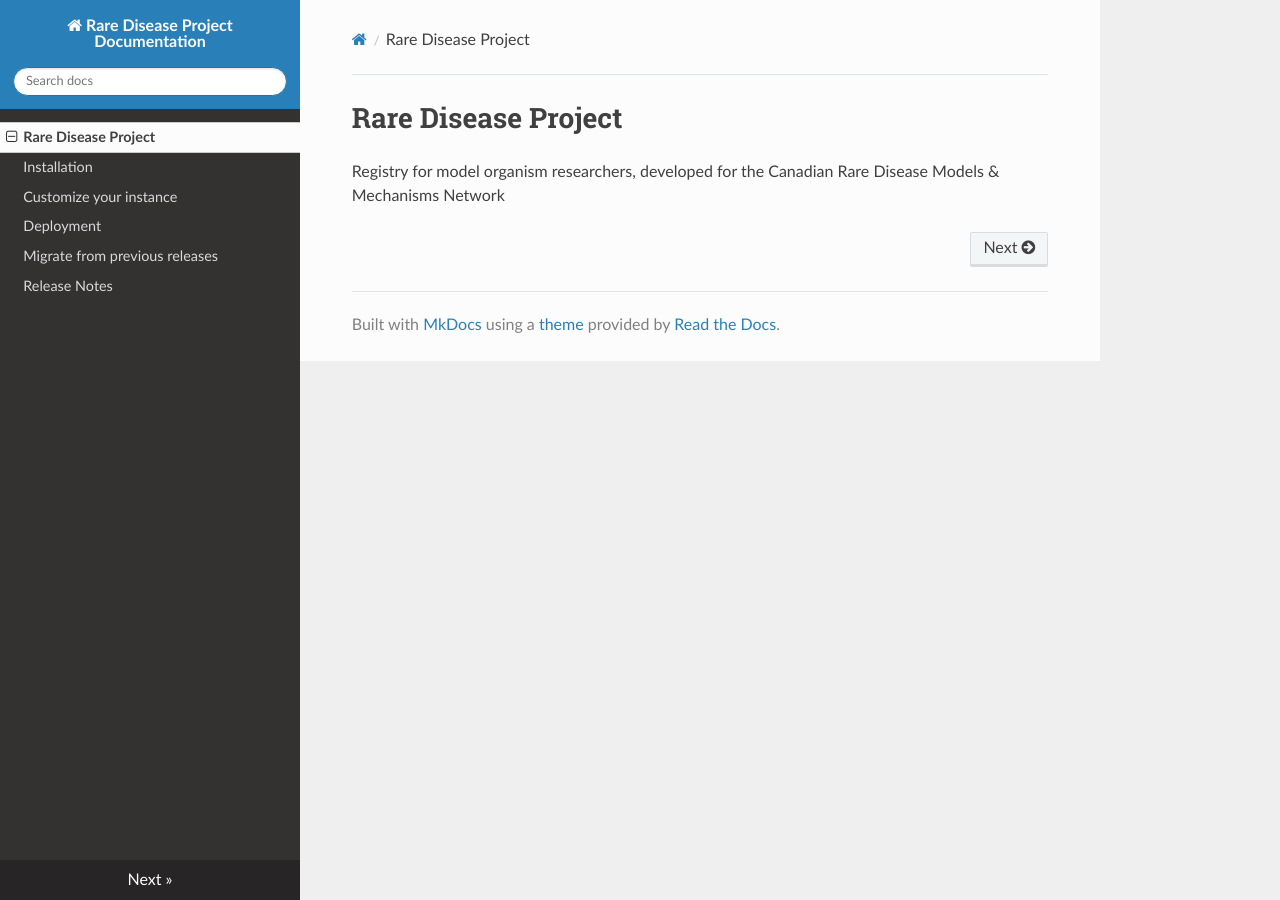
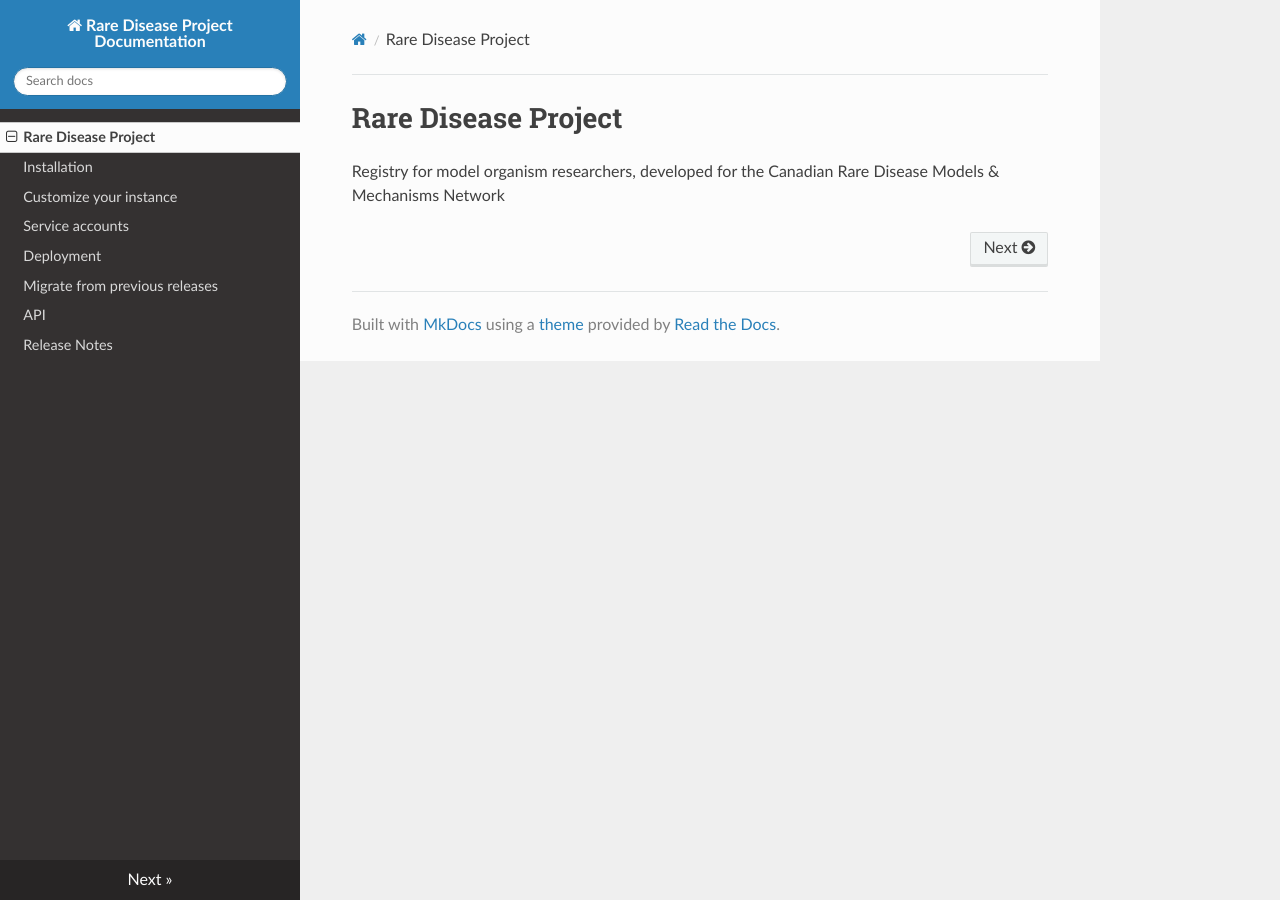
Before and after one commit to PavlidisLab/rdp, an MkDocs documentation site: the page built from docs/index.md, in a window 1280 px wide. Built offline with MkDocs 1.6.1, drawn with Linux system fonts in a browser that asks for light colours; nearby versions of some CDN libraries.

Commit message:
docs: Add missing entries in mkdocs.yml

```diff
--- a/mkdocs.yml
+++ b/mkdocs.yml
@@ -4,6 +4,8 @@ nav:
   - index.md
   - installation.md
   - customization.md
+  - service-accounts.md
   - deployment.md
   - migration.md
+  - api.md
   - release-notes.md
```
